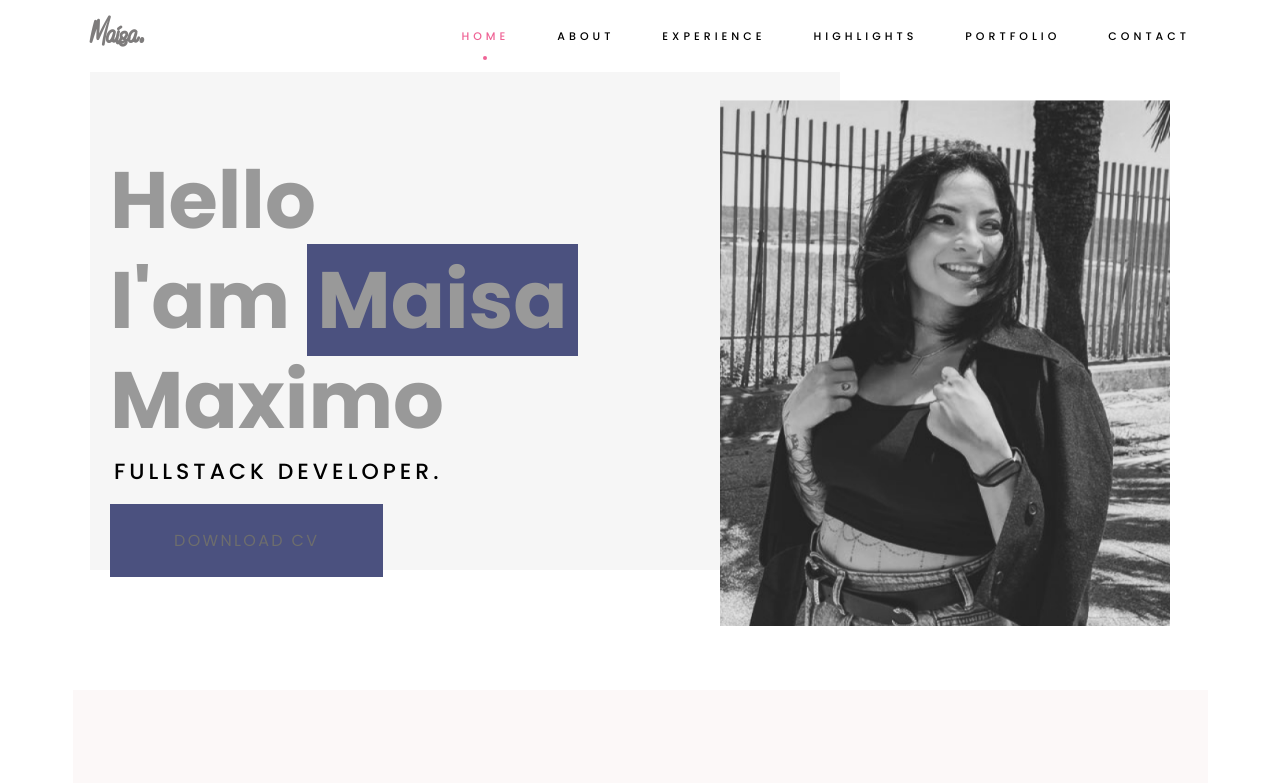
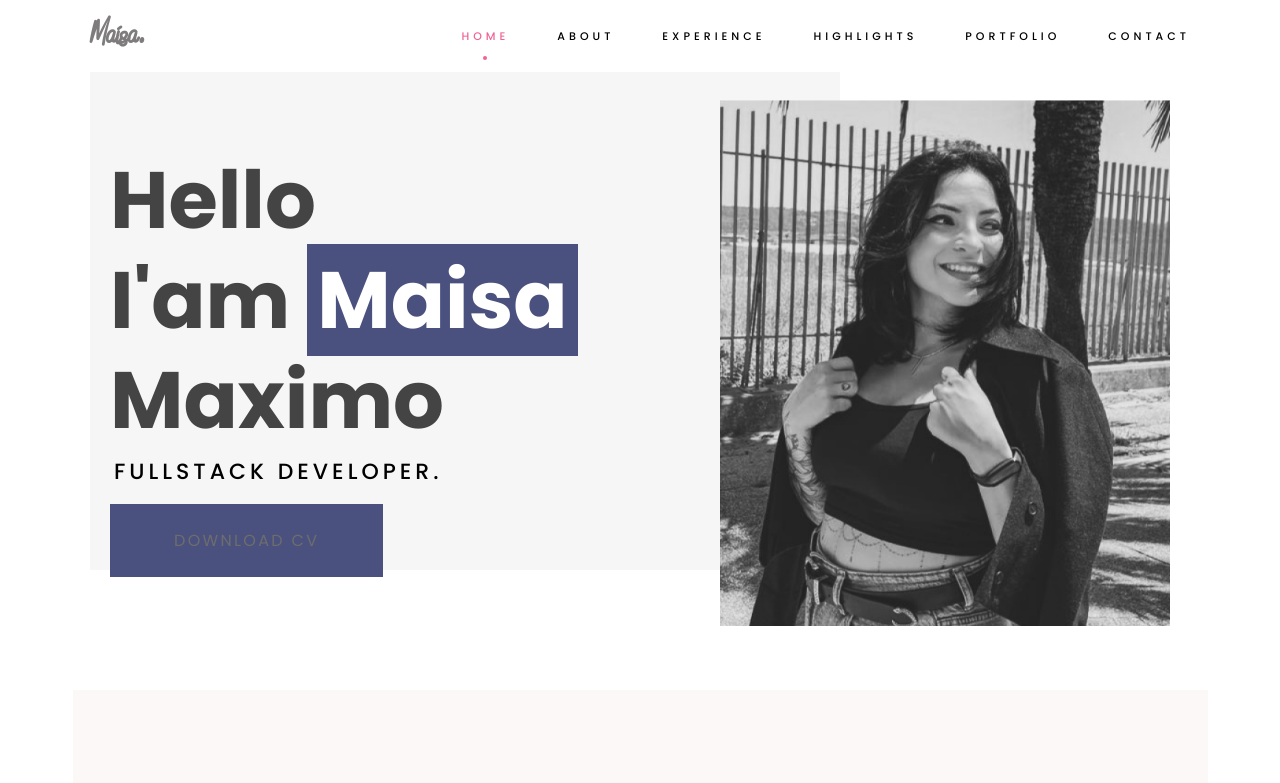
Before and after one commit to maisamaximo/Portifolio, a plain HTML site: page index.html in a window 1280 px wide. Shown: the top 783 px of the page. Drawn offline with nearby package versions, Linux system fonts and the light colour scheme.

Commit message:
chang style

```diff
--- a/assets/css/styles.css
+++ b/assets/css/styles.css
@@ -152,7 +152,7 @@ html {
   /* identical to box height */
 
   margin-bottom: 10px;
-  color: #999999;
+  color: #444;
 }
 
 .home-subtitle {
@@ -649,6 +649,7 @@ input[type='checkbox'] {
 .maisa {
   background: #4b517f;
   padding: 0 10px;
+  color: #fff;
 }
 
 .content .imgBox {
```
